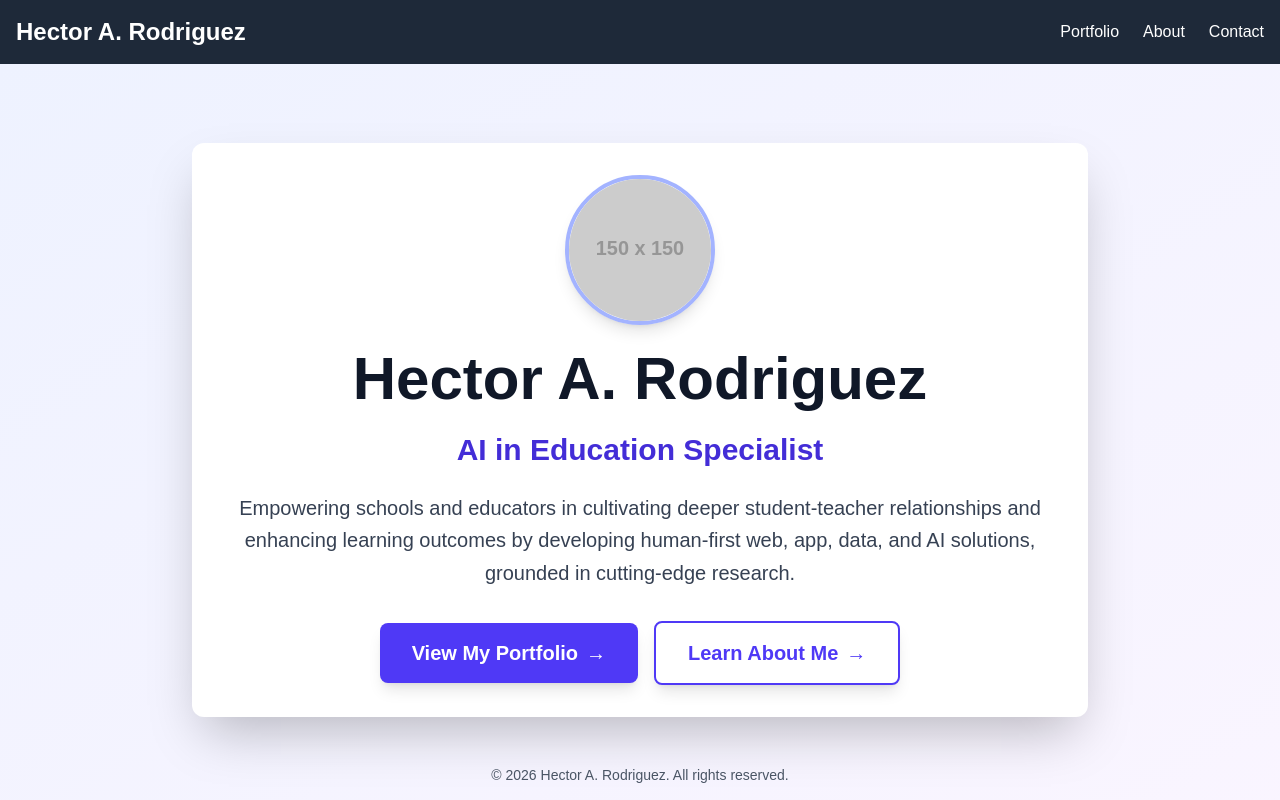
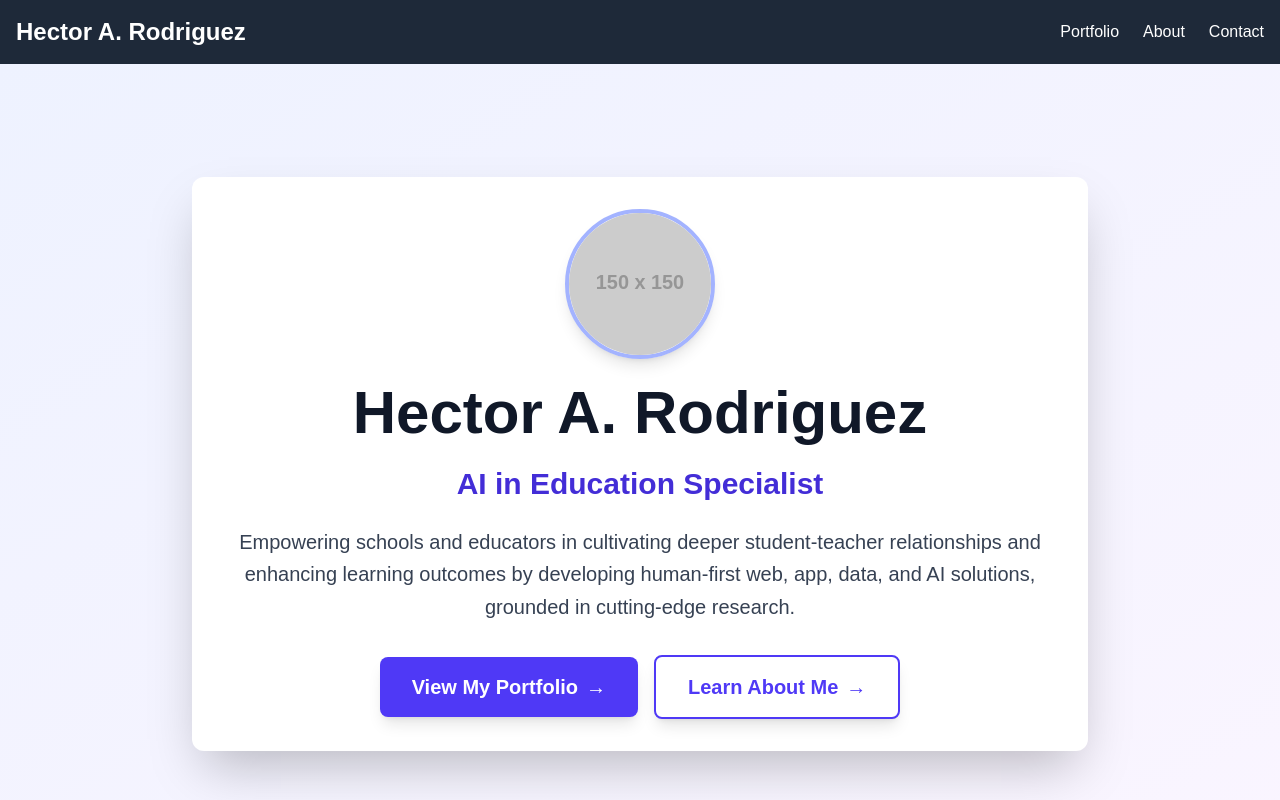
Before and after one commit to mr-hec24/portfolio-nextjs, a Next.js app: page / in a window 1280 px wide. Shown: the top 800 px of the page. Built offline with nearby package versions, Linux system fonts and the light colour scheme.

Commit message:
Removed footer

```diff
--- a/src/app/page.tsx
+++ b/src/app/page.tsx
@@ -47,10 +47,6 @@ export default function HomePage() {
         </div>
       </main>
 
-      {/* Basic footer for the landing page */}
-      <footer className="mt-12 text-gray-600 text-sm">
-        &copy; {new Date().getFullYear()} Hector A. Rodriguez. All rights reserved.
-      </footer>
     </div>
   );
 }
```
